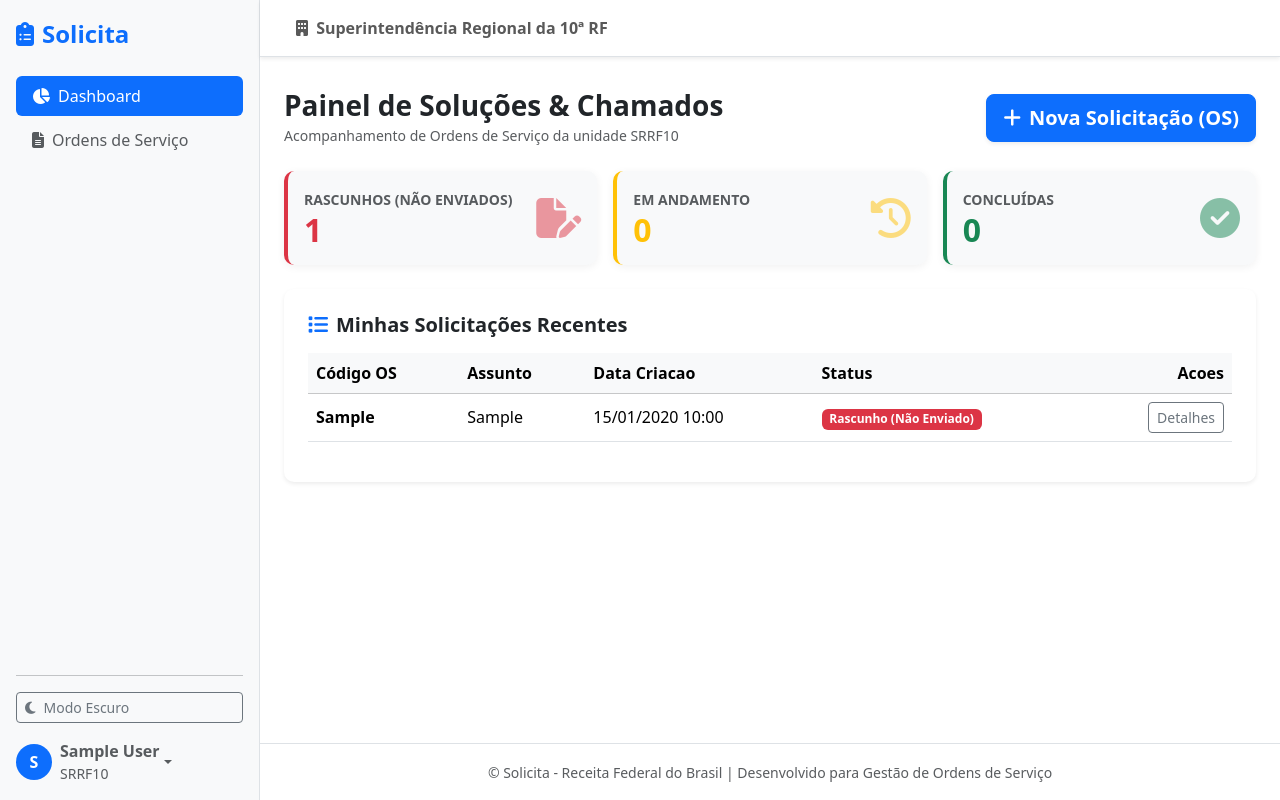
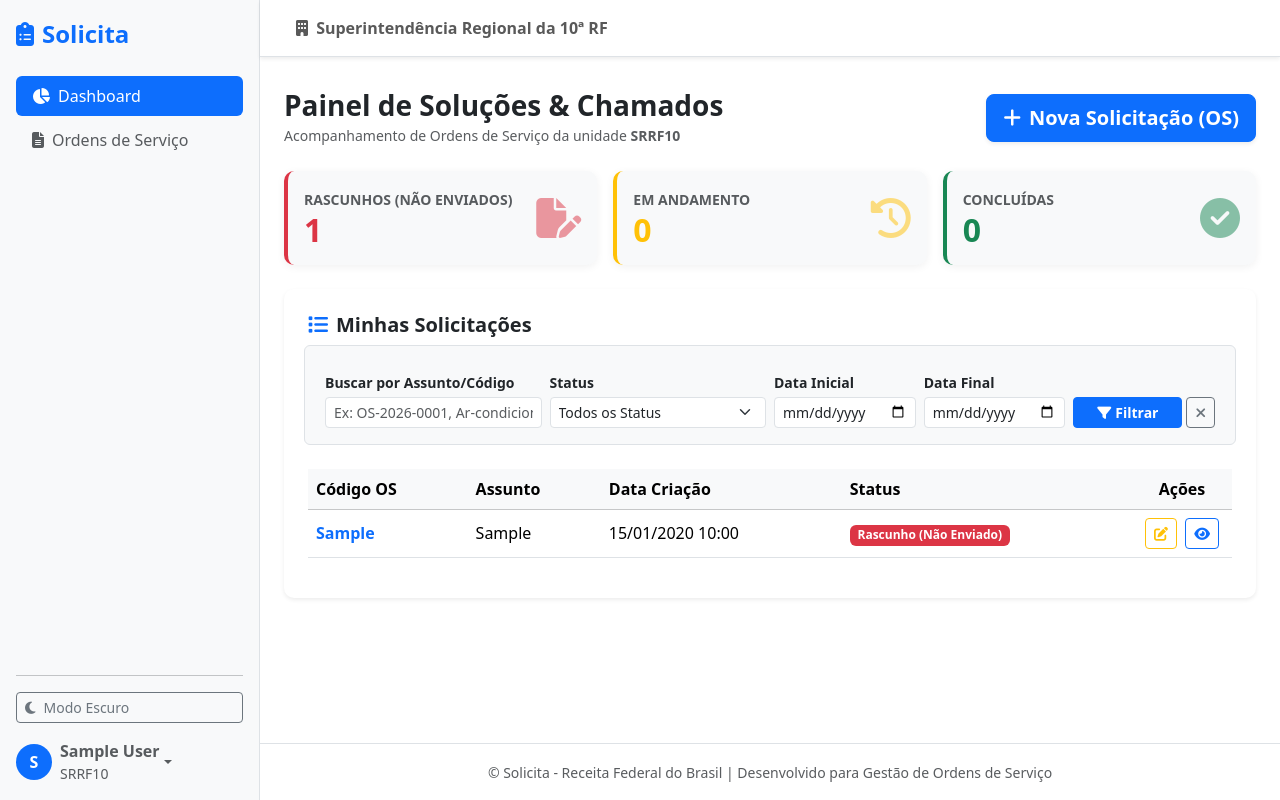
Before and after one commit to Azogh/solicita, a Django app: page /dashboard/ in a window 1280 px wide. Run offline with Django 5.2, Linux system fonts and the light colour scheme; a user stored in the database is signed in; data comes from the database, SQL or seed files in the repository; tables that the repository leaves empty hold one stand-in row (values such as "Sample post"); some libraries are stand-ins or nearby versions.

Commit message:
feat: adiciona barra de filtros avançada e acoes com icone no dashboard do solicitante

```diff
--- a/accounts/views.py
+++ b/accounts/views.py
@@ -40,20 +40,55 @@ def dashboard_view(request):
     if user.perfil == Usuario.PerfilChoices.GESTOR:
         unidades_ids = user.unidades_gerenciadas.values_list('id', flat=True)
         solicitacoes = OrdemServico.objects.filter(unidade_id__in=unidades_ids)
+
+        # Filtros para o Gestor
+        status_filter = request.GET.get('status')
+        busca_filter = request.GET.get('busca')
+
+        if status_filter:
+            solicitacoes = solicitacoes.filter(status=status_filter)
+        if busca_filter:
+            solicitacoes = solicitacoes.filter(assunto__icontains=busca_filter) | solicitacoes.filter(numero_os__icontains=busca_filter)
+
         context = {
-            'total_pendentes': solicitacoes.filter(status=OrdemServico.StatusChoices.ENVIADO).count(),
-            'total_atendimento': solicitacoes.filter(status=OrdemServico.StatusChoices.EM_ATENDIMENTO).count(),
-            'total_concluidas': solicitacoes.filter(status=OrdemServico.StatusChoices.CONCLUIDO).count(),
-            'solicitacoes': solicitacoes[:10]
+            'total_pendentes': OrdemServico.objects.filter(unidade_id__in=unidades_ids, status=OrdemServico.StatusChoices.ENVIADO).count(),
+            'total_atendimento': OrdemServico.objects.filter(unidade_id__in=unidades_ids, status=OrdemServico.StatusChoices.EM_ATENDIMENTO).count(),
+            'total_concluidas': OrdemServico.objects.filter(unidade_id__in=unidades_ids, status=OrdemServico.StatusChoices.CONCLUIDO).count(),
+            'solicitacoes': solicitacoes[:15],
+            'status_selected': status_filter,
+            'busca_val': busca_filter,
         }
         return render(request, 'dashboard_gestor.html', context)
     else:
         minhas_os = OrdemServico.objects.filter(solicitante=user)
+
+        # Filtros para o Solicitante
+        status_filter = request.GET.get('status')
+        data_inicio = request.GET.get('data_inicio')
+        data_fim = request.GET.get('data_fim')
+        busca = request.GET.get('busca')
+
+        os_filtradas = minhas_os
+
+        if status_filter:
+            os_filtradas = os_filtradas.filter(status=status_filter)
+        if data_inicio:
+            os_filtradas = os_filtradas.filter(criado_em__date__gte=data_inicio)
+        if data_fim:
+            os_filtradas = os_filtradas.filter(criado_em__date__lte=data_fim)
+        if busca:
+            os_filtradas = os_filtradas.filter(assunto__icontains=busca) | os_filtradas.filter(numero_os__icontains=busca)
+
         context = {
             'rascunhos_count': minhas_os.filter(status=OrdemServico.StatusChoices.RASCUNHO).count(),
             'em_andamento_count': minhas_os.filter(status__in=[OrdemServico.StatusChoices.ENVIADO, OrdemServico.StatusChoices.EM_ATENDIMENTO]).count(),
             'concluidas_count': minhas_os.filter(status=OrdemServico.StatusChoices.CONCLUIDO).count(),
-            'solicitacoes_recentes': minhas_os[:10]
+            'solicitacoes_recentes': os_filtradas[:15],
+            'status_choices': OrdemServico.StatusChoices.choices,
+            'status_selected': status_filter,
+            'data_inicio_val': data_inicio,
+            'data_fim_val': data_fim,
+            'busca_val': busca,
         }
         return render(request, 'dashboard_solicitante.html', context)
 
--- a/config/urls.py
+++ b/config/urls.py
@@ -17,7 +17,7 @@ urlpatterns = [
     # Rotas de Ordens de Serviço
     path('os/nova/', solicitacoes_views.criar_os_view, name='criar_os'),
     path('os/<int:pk>/', solicitacoes_views.detalhar_os_view, name='detalhar_os'),
-    path('os/<int:pk>/editar/', solicitacoes_views.editar_os_view, name='editar_os_stub'), # Usaremos alias
+    path('os/<int:pk>/editar/', solicitacoes_views.editar_os_view, name='editar_os'),
 
     path('accounts/buscar-unidades/', accounts_views.buscar_unidades_view, name='buscar_unidades'),
     path('accounts/buscar-unidades-checkbox/', accounts_views.buscar_unidades_checkbox_view, name='buscar_unidades_checkbox'),
--- a/templates/dashboard_solicitante.html
+++ b/templates/dashboard_solicitante.html
@@ -6,14 +6,14 @@
 <div class="d-flex justify-content-between align-items-center mb-4">
     <div>
         <h3 class="fw-bold mb-0">Painel de Soluções & Chamados</h3>
-        <small class="text-muted">Acompanhamento de Ordens de Serviço da unidade {{ user.unidade.sigla }}</small>
+        <small class="text-muted">Acompanhamento de Ordens de Serviço da unidade <strong>{{ user.unidade.sigla }}</strong></small>
     </div>
     <a href="{% url 'criar_os' %}" class="btn btn-primary btn-lg fw-bold shadow-sm">
         <i class="fa-solid fa-plus me-2"></i>Nova Solicitação (OS)
     </a>
 </div>
 
-<!-- Cards de Status -->
+<!-- Cards de Contador de Status -->
 <div class="row g-3 mb-4">
     <div class="col-md-4">
         <div class="card card-custom p-3 border-start border-4 border-danger bg-body-tertiary">
@@ -50,35 +50,78 @@
     </div>
 </div>
 
-<!-- Tabela de Chamados Recentes -->
+<!-- Tabela com Filtros -->
 <div class="card card-custom p-4 shadow-sm border-0">
-    <h5 class="fw-bold mb-3"><i class="fa-solid fa-list me-2 text-primary"></i>Minhas Solicitações Recentes</h5>
+    <div class="d-flex justify-content-between align-items-center flex-wrap gap-2 mb-3">
+        <h5 class="fw-bold mb-0"><i class="fa-solid fa-list me-2 text-primary"></i>Minhas Solicitações</h5>
+    </div>
+
+    <!-- Form de Filtro por Busca, Status e Data -->
+    <form method="get" class="row g-2 mb-4 bg-body-tertiary p-3 rounded border">
+        <div class="col-md-3">
+            <label class="form-label small fw-bold mb-1">Buscar por Assunto/Código</label>
+            <input type="text" name="busca" class="form-control form-control-sm" placeholder="Ex: OS-2026-0001, Ar-condicionado..." value="{{ busca_val|default:'' }}">
+        </div>
+        <div class="col-md-3">
+            <label class="form-label small fw-bold mb-1">Status</label>
+            <select name="status" class="form-select form-select-sm">
+                <option value="">Todos os Status</option>
+                {% for val, label in status_choices %}
+                    <option value="{{ val }}" {% if status_selected == val %}selected{% endif %}>{{ label }}</option>
+                {% endfor %}
+            </select>
+        </div>
+        <div class="col-md-2">
+            <label class="form-label small fw-bold mb-1">Data Inicial</label>
+            <input type="date" name="data_inicio" class="form-control form-control-sm" value="{{ data_inicio_val|default:'' }}">
+        </div>
+        <div class="col-md-2">
+            <label class="form-label small fw-bold mb-1">Data Final</label>
+            <input type="date" name="data_fim" class="form-control form-control-sm" value="{{ data_fim_val|default:'' }}">
+        </div>
+        <div class="col-md-2 d-flex align-items-end gap-1">
+            <button type="submit" class="btn btn-primary btn-sm w-100 fw-bold">
+                <i class="fa-solid fa-filter me-1"></i>Filtrar
+            </button>
+            <a href="{% url 'dashboard' %}" class="btn btn-outline-secondary btn-sm" title="Limpar Filtros">
+                <i class="fa-solid fa-xmark"></i>
+            </a>
+        </div>
+    </form>
+
     <div class="table-responsive">
         <table class="table table-hover align-middle">
             <thead class="table-light">
                 <tr>
                     <th>Código OS</th>
                     <th>Assunto</th>
-                    <th>Data Criacao</th>
+                    <th>Data Criação</th>
                     <th>Status</th>
-                    <th class="text-end">Acoes</th>
+                    <th class="text-center" style="width: 100px;">Ações</th>
                 </tr>
             </thead>
             <tbody>
                 {% for os in solicitacoes_recentes %}
                     <tr>
-                        <td class="fw-bold">{{ os.numero_os }}</td>
+                        <td class="fw-bold text-primary">{{ os.numero_os }}</td>
                         <td>{{ os.assunto }}</td>
                         <td>{{ os.criado_em|date:"d/m/Y H:i" }}</td>
                         <td><span class="badge bg-{{ os.cor_badge_status }}">{{ os.get_status_display }}</span></td>
-                        <td class="text-end">
-                            <a href="{% url 'detalhar_os' os.pk %}" class="btn btn-sm btn-outline-secondary">Detalhes</a>
+                        <td class="text-center">
+                            {% if os.status == 'RASCUNHO' %}
+                                <a href="{% url 'editar_os' os.pk %}" class="btn btn-sm btn-outline-warning me-1" data-bs-toggle="tooltip" title="Editar Rascunho">
+                                    <i class="fa-solid fa-pen-to-square"></i>
+                                </a>
+                            {% endif %}
+                            <a href="{% url 'detalhar_os' os.pk %}" class="btn btn-sm btn-outline-primary" data-bs-toggle="tooltip" title="Visualizar Detalhes">
+                                <i class="fa-solid fa-eye"></i>
+                            </a>
                         </td>
                     </tr>
                 {% empty %}
                     <tr>
                         <td colspan="5" class="text-center py-4 text-muted">
-                            Nenhuma Ordem de Servico registrada ainda. Clique em "Nova Solicitacao" acima para iniciar.
+                            Nenhuma Ordem de Serviço encontrada com os critérios selecionados.
                         </td>
                     </tr>
                 {% endfor %}
@@ -87,3 +130,15 @@
     </div>
 </div>
 {% endblock %}
+
+{% block extra_js %}
+<script>
+    // Inicializa os Tooltips do Bootstrap para os ícones de ação
+    document.addEventListener('DOMContentLoaded', function () {
+        var tooltipTriggerList = [].slice.call(document.querySelectorAll('[data-bs-toggle="tooltip"]'));
+        var tooltipList = tooltipTriggerList.map(function (tooltipTriggerEl) {
+            return new bootstrap.Tooltip(tooltipTriggerEl);
+        });
+    });
+</script>
+{% endblock %}
```
Also changed, not shown: templates/solicitacoes/editar_os.html (added, +58 -0 lines).
